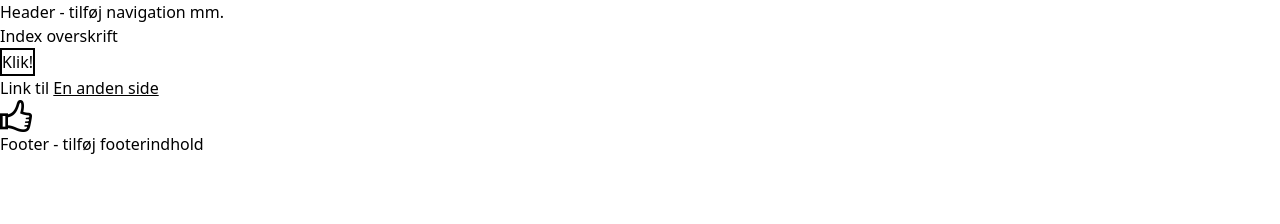
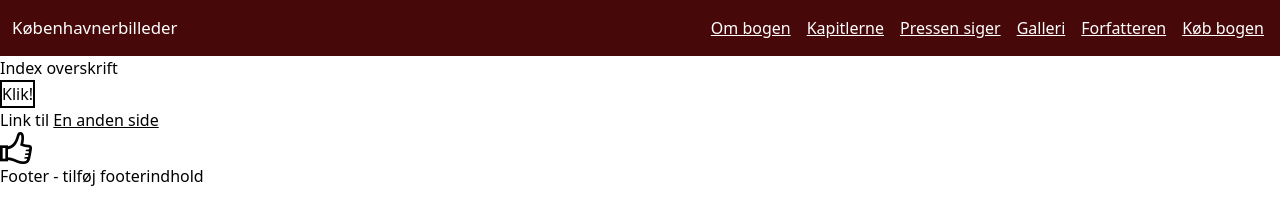
Before and after one commit to Josephine0202/digital_oprydningsdag2, an Astro site: page / in a window 1280 px wide. Built offline with nearby package versions, Linux system fonts and the light colour scheme; Astro itself is replaced by a stand-in of ours.

Commit message:
header test

```diff
--- a/src/components/Header.astro
+++ b/src/components/Header.astro
@@ -1,5 +1,38 @@
 ---
+import Link from '../components/Link.astro'
 ---
-<div>
-Header - tilføj navigation mm.
+<div x-data="{ showmenu: false }" class="p-4 fixed lg:static w-full z-10 bg-red-950 text-white">
+  <div id="navbar" class="flex flex-row justify-between">
+    <div id="logo" class="animate-pulse">
+      <a href="#navbar" class="">Københavnerbilleder</a>
+    </div>
+
+    <nav id="desktopmenu" class="hidden lg:block">
+      <ul class="flex flex-row gap-4">
+        <li><Link href="#bogen" class="text-white hover:opacity-50 transition duration-300">Om bogen</Link></li>
+        <li><Link href="#kapitlerne" class="text-white hover:opacity-50 transition duration-300">Kapitlerne</Link></li>
+        <li><Link href="#pressen" class="text-white hover:opacity-50 transition duration-300">Pressen siger</Link></li>
+        <li><Link href="#galleri" class="text-white hover:opacity-50 transition duration-300">Galleri</Link></li>
+        <li><Link href="#forfatteren" class="text-white hover:opacity-50 transition duration-300">Forfatteren</Link></li>
+        <li><Link href="#køb_bogen" class="text-white hover:opacity-50 transition duration-300">Køb bogen</Link></li>
+      </ul>
+    </nav>
+
+    <button id="burgermenu" class="lg:hidden" x-on:click="showmenu = ! showmenu">Menu</button>
+  </div>
+
+  <nav id="mobilmenu" class="flex flex-col content-center pt-4"
+    x-show="showmenu"
+    x-transition
+    x-on:click="showmenu = false"
+    x-on:click.outside="showmenu = false">
+    <ul>
+      <li><Link href="#bogen" class="text-white hover:opacity-50 transition duration-300" x-on:click="showmenu = false">Om bogen</Link></li>
+      <li><Link href="#kapitlerne" class="text-white hover:opacity-50 transition duration-300" x-on:click="showmenu = false">Kapitlerne</Link></li>
+      <li><Link href="#pressen" class="text-white hover:opacity-50 transition duration-300" x-on:click="showmenu = false">Pressen siger</Link></li>
+      <li><Link href="#galleri" class="text-white hover:opacity-50 transition duration-300" x-on:click="showmenu = false">Galleri</Link></li>
+      <li><Link href="#forfatteren" class="text-white hover:opacity-50 transition duration-300" x-on:click="showmenu = false">Forfatteren</Link></li>
+      <li><Link href="#køb_bogen" class="text-white hover:opacity-50 transition duration-300" x-on:click="showmenu = false">Køb bogen</Link></li>
+    </ul>
+  </nav>
 </div>
```
Also changed, not shown: 1 other file.
